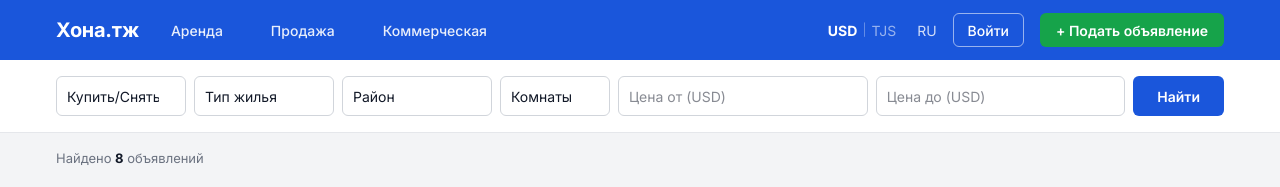
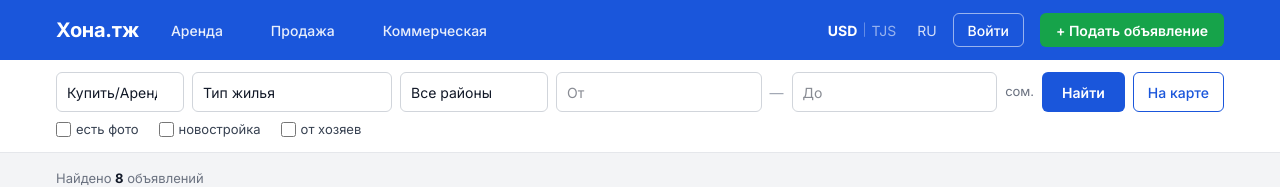
Before and after one commit to Shoinbekov/hona-tj, a Next.js app: page / in a window 1280 px wide. Shown: the top 187 px of the page. Built offline with nearby package versions, Linux system fonts and the light colour scheme; grey boxes are pictures that could not be loaded.

Commit message:
добавил умный фильтр поиска

```diff
--- a/src/app/page.tsx
+++ b/src/app/page.tsx
@@ -15,7 +15,13 @@ const BLUE = '#1a56db';
 
 const EMPTY: SearchFilters = {
   query: '', listingType: 'all', propertyType: 'all',
-  district: '', minPrice: '', maxPrice: '', rooms: '', currency: 'USD',
+  district: '', rooms: '', rentPeriod: 'monthly',
+  minPrice: '', maxPrice: '', currency: 'USD',
+  hasPhoto: false, fromOwner: false, newBuilding: false,
+  furnished: false, pets: false, children: false,
+  floorFrom: '', floorTo: '', notFirstFloor: false, notLastFloor: false,
+  areaFrom: '', areaTo: '', landAreaFrom: '', landAreaTo: '',
+  landType: '', utilities: [], commercialTypes: [],
 };
 
 export default function HomePage() {
@@ -29,10 +35,27 @@ export default function HomePage() {
       if (filters.listingType !== 'all' && p.listingType !== filters.listingType) return false;
       if (filters.propertyType !== 'all' && p.type !== filters.propertyType) return false;
       if (filters.district && p.district !== filters.district) return false;
-      if (filters.rooms && p.rooms < +filters.rooms) return false;
+      if (filters.rooms) {
+        const r = filters.rooms;
+        if (r === '5+') { if (p.rooms < 5) return false; }
+        else if (r.includes('-')) {
+          const [lo, hi] = r.split('-').map(Number);
+          if (p.rooms < lo || p.rooms > hi) return false;
+        } else {
+          if (p.rooms !== +r) return false;
+        }
+      }
       const price = currency === 'USD' ? p.priceUSD : p.priceTJS;
       if (filters.minPrice && price < +filters.minPrice) return false;
       if (filters.maxPrice && price > +filters.maxPrice) return false;
+      if (filters.hasPhoto && p.images.length === 0) return false;
+      if (filters.furnished && !p.features.some(f => f.includes('Мебел') || f.includes('мебел'))) return false;
+      if (filters.notFirstFloor && p.floor === 1) return false;
+      if (filters.notLastFloor && p.floor !== undefined && p.totalFloors !== undefined && p.floor === p.totalFloors) return false;
+      if (filters.floorFrom && p.floor !== undefined && p.floor < +filters.floorFrom) return false;
+      if (filters.floorTo   && p.floor !== undefined && p.floor > +filters.floorTo)   return false;
+      if (filters.areaFrom  && p.area < +filters.areaFrom) return false;
+      if (filters.areaTo    && p.area > +filters.areaTo)   return false;
       return true;
     });
   }, [filters, currency]);
--- a/src/app/property/[id]/page.tsx
+++ b/src/app/property/[id]/page.tsx
@@ -41,7 +41,7 @@ export default function PropertyPage({ params }: { params: Promise<{ id: string
     window.open(`https://wa.me/${p.whatsapp.replace(/\D/g, '')}?text=${msg}`, '_blank');
   };
 
-  const typeLabel = { apartment: 'Квартира', house: 'Дом', commercial: 'Коммерческая', land: 'Земля' }[p.type] ?? p.type;
+  const typeLabel = ({ apartment: 'Квартира', house: 'Дом', commercial: 'Коммерческая', land: 'Земля', garage: 'Гараж', room: 'Комната' } as Record<string, string>)[p.type] ?? p.type;
 
   const specs = [
     { label: 'Тип объекта',   val: typeLabel },
--- a/src/components/SearchFilters.tsx
+++ b/src/components/SearchFilters.tsx
@@ -1,16 +1,65 @@
 'use client';
 
-import { useLanguage } from '@/contexts/LanguageContext';
 import { SearchFilters } from '@/types';
 import { DISTRICTS } from '@/lib/data';
 
-const BLUE = '#1a56db';
+const BLUE   = '#1a56db';
 const BORDER = '#d1d5db';
 const CTRL: React.CSSProperties = {
   height: 40, border: `1px solid ${BORDER}`, borderRadius: 6,
   fontSize: 14, color: '#111827', background: '#fff',
   padding: '0 10px', outline: 'none', width: '100%',
 };
+const SMALL: React.CSSProperties = { ...CTRL, width: 72, minWidth: 0, padding: '0 8px' };
+
+// ─── Reference data ────────────────────────────────────────────────────────
+
+const SALE_TYPES = [
+  { v: 'apartment',  l: 'квартиру' },
+  { v: 'house',      l: 'дом или дачу' },
+  { v: 'garage',     l: 'гараж или паркинг' },
+  { v: 'land',       l: 'участок' },
+  { v: 'commercial', l: 'коммерческую недвижимость' },
+  { v: 'business',   l: 'бизнес' },
+  { v: 'industrial', l: 'промбазы и склады' },
+];
+
+const RENT_TYPES = [
+  { v: 'apartment',  l: 'квартиру' },
+  { v: 'room',       l: 'комнату' },
+  { v: 'house',      l: 'дом или дачу' },
+  { v: 'garage',     l: 'гараж или паркинг' },
+  { v: 'commercial', l: 'коммерческую недвижимость' },
+  { v: 'industrial', l: 'промбазы и склады' },
+];
+
+const ROOM_OPTS: [string, string][] = [
+  ['',    'любой комнатности'],
+  ['1',   '1 - комн.'],
+  ['1-2', '1-2 - комн.'],
+  ['2',   '2 - комн.'],
+  ['2-3', '2-3 - комн.'],
+  ['3',   '3 - комн.'],
+  ['3-4', '3-4 - комн.'],
+  ['4',   '4 - комн.'],
+  ['4-5', '4-5 - комн.'],
+  ['5+',  '5 и более комн.'],
+];
+
+// ─── Logic helpers ─────────────────────────────────────────────────────────
+
+function needsRooms(sub: string)  { return sub === 'apartment' || sub === 'house'; }
+function needsPeriod(lt: string, sub: string) { return lt === 'rent' && (sub === 'apartment' || sub === 'house'); }
+function needsAreaSqm(sub: string)  { return sub === 'commercial'; }
+function needsAreaSotok(sub: string) { return sub === 'land'; }
+
+function priceUnit(lt: string, sub: string, period: string): string {
+  if (lt === 'rent' && period === 'daily') return 'сом/сут.';
+  if (sub === 'room' || sub === 'industrial') return 'сом/мес.';
+  return 'сом.';
+}
+
+// ─── Component ─────────────────────────────────────────────────────────────
 
 interface Props {
   filters: SearchFilters;
@@ -18,79 +67,174 @@ interface Props {
   resultCount: number;
 }
 
-export default function SearchSection({ filters, onChange, resultCount }: Props) {
-  const { currency } = useLanguage();
-  const set = (k: keyof SearchFilters, v: string) => onChange({ ...filters, [k]: v });
+export default function SmartFilter({ filters: f, onChange, resultCount }: Props) {
+  const up = (patch: Partial<SearchFilters>) => onChange({ ...f, ...patch });
+
+  const lt  = f.listingType;
+  const sub = f.propertyType === 'all' ? '' : (f.propertyType as string);
+
+  const subtypes   = lt === 'rent' ? RENT_TYPES : SALE_TYPES;
+  const showPeriod = needsPeriod(lt, sub);
+  const showRooms  = needsRooms(sub);
+  const showSqm    = needsAreaSqm(sub);
+  const showSotok  = needsAreaSotok(sub);
+  const unit       = priceUnit(lt, sub, f.rentPeriod);
+
+  function onDealChange(val: string) {
+    const subs = val === 'rent' ? RENT_TYPES : SALE_TYPES;
+    const keep = sub && subs.some(s => s.v === sub);
+    up({
+      listingType:  val as SearchFilters['listingType'],
+      propertyType: keep ? (sub as SearchFilters['propertyType']) : 'all',
+      rooms: '', rentPeriod: 'monthly',
+      areaFrom: '', areaTo: '', landAreaFrom: '', landAreaTo: '',
+    });
+  }
+
+  function onSubChange(val: string) {
+    up({
+      propertyType: (val || 'all') as SearchFilters['propertyType'],
+      rooms: '', rentPeriod: 'monthly',
+      areaFrom: '', areaTo: '', landAreaFrom: '', landAreaTo: '',
+    });
+  }
+
+  const hasReset =
+    lt !== 'all' || sub !== '' || !!f.district || !!f.rooms ||
+    !!f.minPrice || !!f.maxPrice || !!f.areaFrom || !!f.areaTo ||
+    !!f.landAreaFrom || !!f.landAreaTo || f.hasPhoto || f.fromOwner || f.newBuilding;
+
+  // Row-2 checkboxes: buy → фото + новостройка + хозяев; rent → фото + хозяев
+  const chkItems: [keyof SearchFilters, string][] = [
+    ['hasPhoto',   'есть фото'],
+    ...(lt !== 'rent' ? [['newBuilding', 'новостройка'] as [keyof SearchFilters, string]] : []),
+    ['fromOwner',  'от хозяев'],
+  ];
 
   return (
     <>
-      {/* Search bar */}
-      <div style={{ background: '#fff', borderBottom: '1px solid #e5e7eb', padding: '16px 0', position: 'sticky', top: 60, zIndex: 40 }}>
-        <div style={{ maxWidth: 1200, margin: '0 auto', padding: '0 16px', display: 'flex', gap: 8, alignItems: 'center', flexWrap: 'wrap' }}>
+      <div style={{ background: '#fff', borderBottom: '1px solid #e5e7eb', padding: '12px 0', position: 'sticky', top: 60, zIndex: 40 }}>
+        <div style={{ maxWidth: 1200, margin: '0 auto', padding: '0 16px' }}>
 
-          {/* Купить / Снять */}
-          <select value={filters.listingType} onChange={e => set('listingType', e.target.value)} style={{ ...CTRL, minWidth: 130, flex: '0 0 130px' }}>
-            <option value="all">Купить/Снять</option>
+          {/* ── Строка 1 ──────────────────────────────── */}
+          <div style={{ display: 'flex', gap: 8, alignItems: 'center', flexWrap: 'wrap' }}>
+
+            {/* Тип сделки */}
+            <select value={lt} onChange={e => onDealChange(e.target.value)}
+              style={{ ...CTRL, minWidth: 128, flex: '0 0 128px' }}>
+              <option value="all">Купить/Арендовать</option>
               <option value="sale">Купить</option>
-            <option value="rent">Снять</option>
+              <option value="rent">Арендовать</option>
             </select>
 
-          {/* Тип жилья */}
-          <select value={filters.propertyType} onChange={e => set('propertyType', e.target.value)} style={{ ...CTRL, minWidth: 140, flex: '0 0 140px' }}>
-            <option value="all">Тип жилья</option>
-            <option value="apartment">Квартира</option>
-            <option value="house">Дом</option>
-            <option value="commercial">Коммерческая</option>
-            <option value="land">Земля</option>
+            {/* Тип объекта */}
+            <select value={sub} onChange={e => onSubChange(e.target.value)}
+              style={{ ...CTRL, minWidth: 200, flex: '0 0 200px' }}>
+              <option value="">Тип жилья</option>
+              {subtypes.map(s => <option key={s.v} value={s.v}>{s.l}</option>)}
             </select>
 
             {/* Район */}
-          <select value={filters.district} onChange={e => set('district', e.target.value)} style={{ ...CTRL, minWidth: 150, flex: '0 0 150px' }}>
-            <option value="">Район</option>
+            <select value={f.district} onChange={e => up({ district: e.target.value })}
+              style={{ ...CTRL, minWidth: 148, flex: '0 0 148px' }}>
+              <option value="">Все районы</option>
               {DISTRICTS.map(d => <option key={d} value={d}>{d}</option>)}
             </select>
 
-          {/* Комнаты */}
-          <select value={filters.rooms} onChange={e => set('rooms', e.target.value)} style={{ ...CTRL, minWidth: 110, flex: '0 0 110px' }}>
-            <option value="">Комнаты</option>
-            <option value="1">1 комната</option>
-            <option value="2">2 комнаты</option>
-            <option value="3">3 комнаты</option>
-            <option value="4">4+ комнат</option>
+            {/* Период — только аренда квартиры/дома */}
+            {showPeriod && (
+              <select value={f.rentPeriod}
+                onChange={e => up({ rentPeriod: e.target.value as 'monthly' | 'daily' })}
+                style={{ ...CTRL, minWidth: 120, flex: '0 0 120px' }}>
+                <option value="monthly">Помесячно</option>
+                <option value="daily">Посуточно</option>
               </select>
+            )}
 
-          {/* Price from */}
-          <input
-            type="number" placeholder={`Цена от (${currency})`} value={filters.minPrice}
-            onChange={e => set('minPrice', e.target.value)}
-            style={{ ...CTRL, minWidth: 120, flex: '1 1 120px' }}
-          />
+            {/* Комнатность — квартира/дом */}
+            {showRooms && (
+              <select value={f.rooms} onChange={e => up({ rooms: e.target.value })}
+                style={{ ...CTRL, minWidth: 175, flex: '0 0 175px' }}>
+                {ROOM_OPTS.map(([v, l]) => <option key={v} value={v}>{l}</option>)}
+              </select>
+            )}
 
-          {/* Price to */}
-          <input
-            type="number" placeholder={`Цена до (${currency})`} value={filters.maxPrice}
-            onChange={e => set('maxPrice', e.target.value)}
-            style={{ ...CTRL, minWidth: 120, flex: '1 1 120px' }}
-          />
+            {/* Площадь м² — коммерческая */}
+            {showSqm && (
+              <>
+                <input type="number" placeholder="От" value={f.areaFrom}
+                  onChange={e => up({ areaFrom: e.target.value })} style={SMALL} />
+                <input type="number" placeholder="До" value={f.areaTo}
+                  onChange={e => up({ areaTo: e.target.value })} style={SMALL} />
+                <span style={{ fontSize: 13, color: '#6b7280', flexShrink: 0 }}>м²</span>
+              </>
+            )}
 
-          {/* Find button */}
-          <button
-            style={{ background: BLUE, color: '#fff', border: 'none', borderRadius: 6, height: 40, padding: '0 24px', fontSize: 14, fontWeight: 600, cursor: 'pointer', flexShrink: 0, whiteSpace: 'nowrap' }}>
+            {/* Площадь соток — участок */}
+            {showSotok && (
+              <>
+                <input type="number" placeholder="От" value={f.landAreaFrom}
+                  onChange={e => up({ landAreaFrom: e.target.value })} style={SMALL} />
+                <input type="number" placeholder="До" value={f.landAreaTo}
+                  onChange={e => up({ landAreaTo: e.target.value })} style={SMALL} />
+                <span style={{ fontSize: 13, color: '#6b7280', flexShrink: 0 }}>соток</span>
+              </>
+            )}
+
+            {/* Цена */}
+            <input type="number" placeholder="От" value={f.minPrice}
+              onChange={e => up({ minPrice: e.target.value })}
+              style={{ ...CTRL, minWidth: 88, flex: '1 1 88px' }} />
+            <span style={{ fontSize: 14, color: '#9ca3af', flexShrink: 0 }}>—</span>
+            <input type="number" placeholder="До" value={f.maxPrice}
+              onChange={e => up({ maxPrice: e.target.value })}
+              style={{ ...CTRL, minWidth: 88, flex: '1 1 88px' }} />
+            <span style={{ fontSize: 13, color: '#6b7280', whiteSpace: 'nowrap', flexShrink: 0 }}>{unit}</span>
+
+            {/* Найти */}
+            <button style={{ background: BLUE, color: '#fff', border: 'none', borderRadius: 6, height: 40, padding: '0 20px', fontSize: 14, fontWeight: 600, cursor: 'pointer', flexShrink: 0 }}>
               Найти
             </button>
 
-          {/* Reset */}
-          {(filters.listingType !== 'all' || filters.propertyType !== 'all' || filters.district || filters.rooms || filters.minPrice || filters.maxPrice) && (
+            {/* На карте */}
+            <button style={{ background: '#fff', color: BLUE, border: `1px solid ${BLUE}`, borderRadius: 6, height: 40, padding: '0 14px', fontSize: 14, fontWeight: 500, cursor: 'pointer', flexShrink: 0, whiteSpace: 'nowrap' }}>
+              На карте
+            </button>
+
+            {/* Сбросить */}
+            {hasReset && (
               <button
-              onClick={() => onChange({ query: '', listingType: 'all', propertyType: 'all', district: '', minPrice: '', maxPrice: '', rooms: '', currency })}
-              style={{ background: 'none', border: 'none', color: '#6b7280', fontSize: 13, cursor: 'pointer', padding: '0 4px', whiteSpace: 'nowrap', textDecoration: 'underline' }}>
+                onClick={() => up({
+                  listingType: 'all', propertyType: 'all', district: '', rooms: '',
+                  minPrice: '', maxPrice: '', rentPeriod: 'monthly',
+                  areaFrom: '', areaTo: '', landAreaFrom: '', landAreaTo: '',
+                  hasPhoto: false, fromOwner: false, newBuilding: false,
+                })}
+                style={{ background: 'none', border: 'none', color: '#6b7280', fontSize: 13, cursor: 'pointer', padding: '0 4px', textDecoration: 'underline', whiteSpace: 'nowrap' }}>
                 Сбросить
               </button>
             )}
           </div>
+
+          {/* ── Строка 2: чекбоксы ───────────────────── */}
+          <div style={{ display: 'flex', gap: 20, marginTop: 8, flexWrap: 'wrap' }}>
+            {chkItems.map(([k, l]) => (
+              <label key={String(k)} style={{ display: 'flex', alignItems: 'center', gap: 5, fontSize: 13, color: '#374151', cursor: 'pointer', userSelect: 'none' }}>
+                <input
+                  type="checkbox"
+                  checked={!!f[k]}
+                  onChange={e => up({ [k]: e.target.checked } as Partial<SearchFilters>)}
+                  style={{ width: 15, height: 15, cursor: 'pointer' }}
+                />
+                {l}
+              </label>
+            ))}
           </div>
 
-      {/* Result count */}
+        </div>
+      </div>
+
+      {/* Счётчик результатов */}
       <div style={{ maxWidth: 1200, margin: '0 auto', padding: '14px 16px 0' }}>
         <span style={{ fontSize: 13, color: '#6b7280' }}>
           Найдено <b style={{ color: '#111827' }}>{resultCount}</b> объявлений
--- a/src/lib/data.ts
+++ b/src/lib/data.ts
@@ -1,6 +1,6 @@
 import { Property } from '@/types';
 
-export const DISTRICTS = ['Сино', 'Фирдавси', 'Исмоили Сомони', 'Шохмансур'];
+export const DISTRICTS = ['Сино', 'Фирдавси', 'Исмоили Сомони', 'Шохмансур', 'Хомадони'];
 export const USD_TO_TJS = 10.9;
 
 export function formatPrice(amount: number, currency: 'USD' | 'TJS'): string {
--- a/src/types/index.ts
+++ b/src/types/index.ts
@@ -1,7 +1,7 @@
 export type Locale = 'tj' | 'ru' | 'en';
 export type Currency = 'USD' | 'TJS';
 export type ListingType = 'sale' | 'rent';
-export type PropertyType = 'apartment' | 'house' | 'commercial' | 'land';
+export type PropertyType = 'apartment' | 'house' | 'commercial' | 'land' | 'garage' | 'room' | 'business' | 'industrial';
 
 export interface Property {
   id: string;
@@ -35,10 +35,28 @@ export interface SearchFilters {
   listingType: ListingType | 'all';
   propertyType: PropertyType | 'all';
   district: string;
+  rooms: string;
+  rentPeriod: 'monthly' | 'daily';
   minPrice: string;
   maxPrice: string;
-  rooms: string;
   currency: Currency;
+  hasPhoto: boolean;
+  fromOwner: boolean;
+  newBuilding: boolean;
+  furnished: boolean;
+  pets: boolean;
+  children: boolean;
+  floorFrom: string;
+  floorTo: string;
+  notFirstFloor: boolean;
+  notLastFloor: boolean;
+  areaFrom: string;
+  areaTo: string;
+  landAreaFrom: string;
+  landAreaTo: string;
+  landType: string;
+  utilities: string[];
+  commercialTypes: string[];
 }
 
 export interface DashboardStats {
```
Lines whose indentation alone changed are shown as unchanged.
